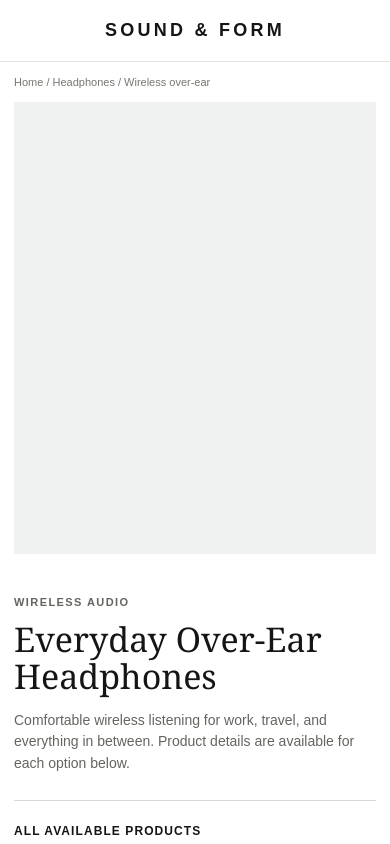
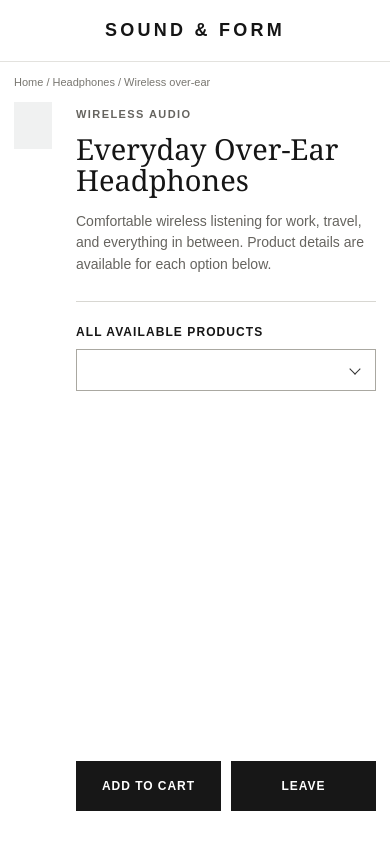
Before and after one commit to xueying0807110/0721-earphones-dropdown, a plain HTML site: page index.html in a window 390 px wide. Shown: the top 844 px of the page. Drawn offline with Linux system fonts and the light colour scheme.

Commit message:
Add files via upload

```diff
--- a/index.html
+++ b/index.html
@@ -54,8 +54,8 @@
       width: min(1320px, calc(100% - 48px));
       margin: 0 auto 64px;
       display: grid;
-      grid-template-columns: minmax(430px, 1.12fr) minmax(380px, .88fr);
-      gap: clamp(42px, 6vw, 92px);
+      grid-template-columns: minmax(0, 1.08fr) minmax(300px, .92fr);
+      gap: clamp(24px, 4vw, 64px);
       align-items: start;
     }
 
@@ -274,12 +274,12 @@
 
     @media (max-width: 880px) {
       .product-page {
-        grid-template-columns: 1fr;
-        gap: 36px;
+        grid-template-columns: minmax(0, 1.05fr) minmax(300px, .95fr);
+        gap: 24px;
       }
-      .gallery-column { order: 1; }
-      .details { order: 2; max-width: none; }
-      .image-stage { width: min(100%, 520px); }
+      .details { max-width: none; }
+      .image-stage { width: 100%; }
+      h1 { font-size: clamp(29px, 4vw, 38px); }
     }
 
     @media (max-width: 520px) {
@@ -288,7 +288,7 @@
       .breadcrumb { padding-top: 14px; }
       .product-page { margin-bottom: 36px; }
       .image-stage { width: 100%; }
-      .button-row { grid-template-columns: 1fr; }
+      .button-row { grid-template-columns: repeat(2, minmax(0, 1fr)); }
     }
   </style>
 </head>
```
